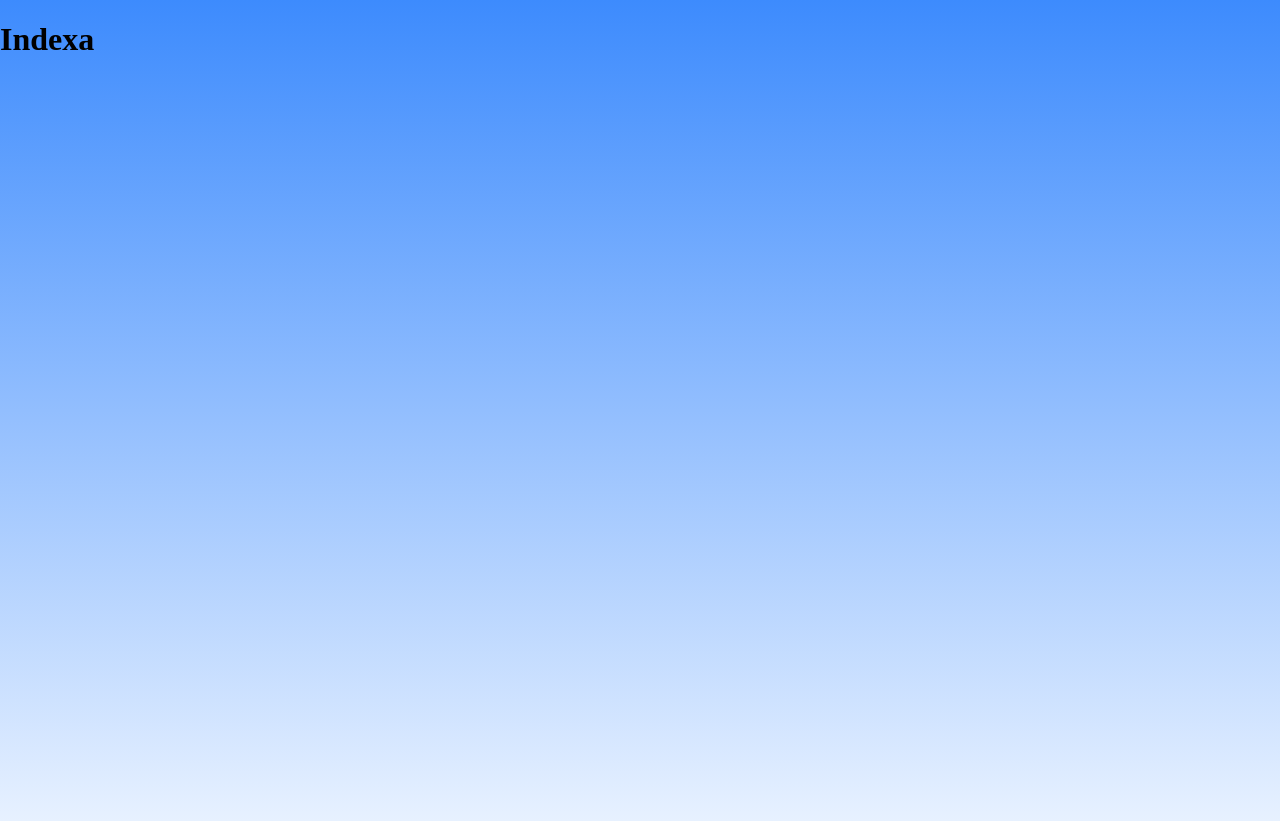
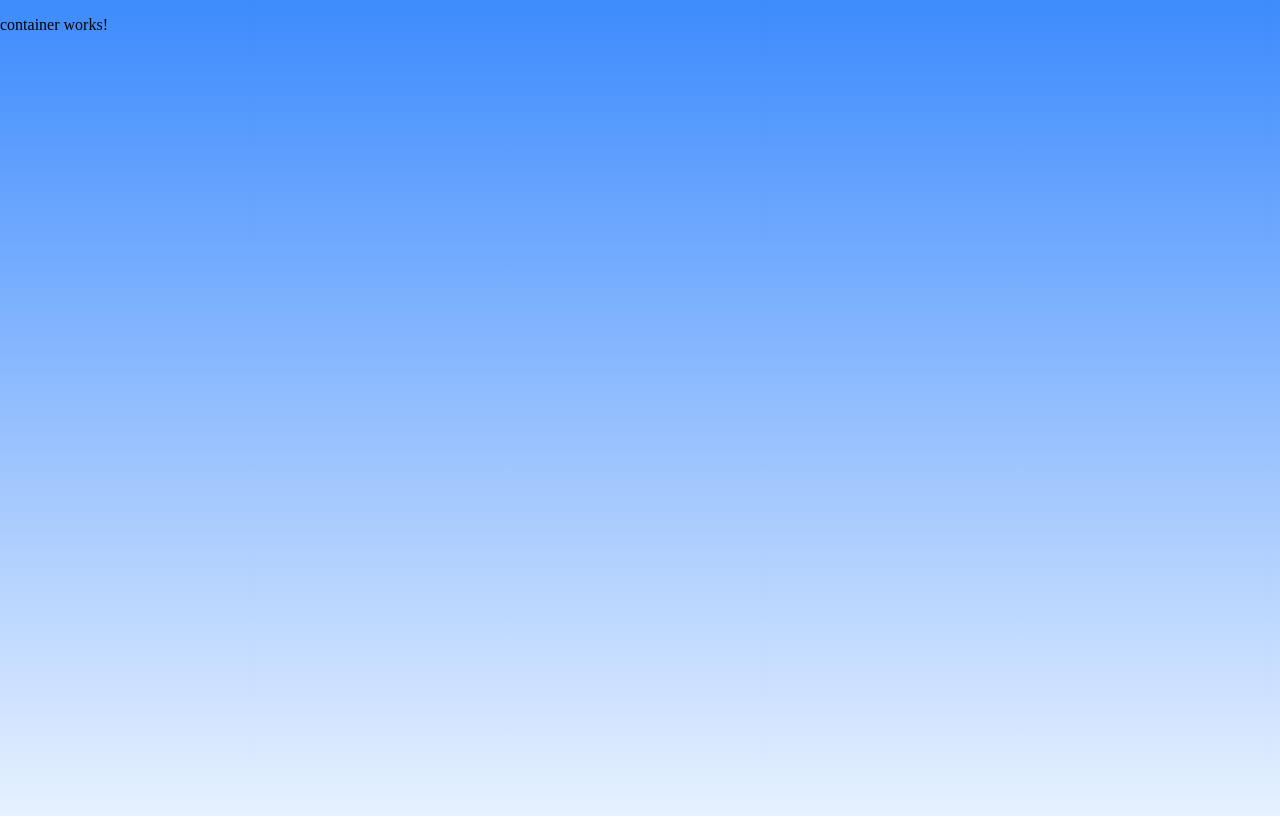
Before and after one commit to Thaynan-Ferreira/indexa, an Angular app: page / in a window 1280 px wide. Built offline with nearby package versions, Linux system fonts and the light colour scheme.

Commit message:
Criando o primeiro componente

```diff
--- a/src/app/app.component.html
+++ b/src/app/app.component.html
@@ -1 +1,3 @@
-<h1>Indexa</h1>
+<app-container>
+  <h1>Indexa</h1>
+</app-container>
--- a/src/app/app.component.ts
+++ b/src/app/app.component.ts
@@ -1,11 +1,12 @@
 import { Component } from '@angular/core';
 import { CommonModule } from '@angular/common';
 import { RouterOutlet } from '@angular/router';
+import { ContainerComponent } from "./componentes/container/container.component";
 
 @Component({
   selector: 'app-root',
   standalone: true,
-  imports: [CommonModule, RouterOutlet],
+  imports: [CommonModule, RouterOutlet, ContainerComponent],
   templateUrl: './app.component.html',
   styleUrl: './app.component.css'
 })
--- /dev/null
+++ b/src/app/componentes/container/container.component.html
@@ -0,0 +1 @@
+<p>container works!</p>
```
Also changed, not shown: src/app/componentes/container/container.component.ts (added, +12 -0 lines), src/app/componentes/container/container.component.css (added), 1 other file (tests, documents, lock files or other folders).
